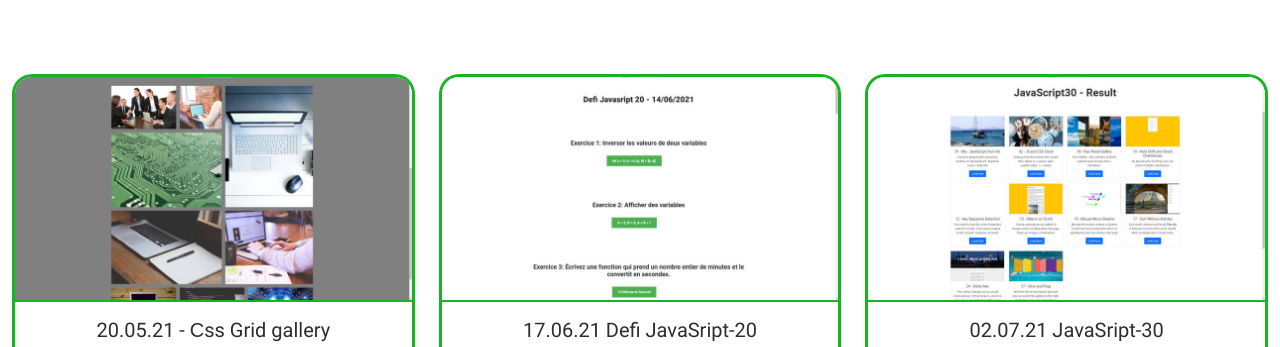
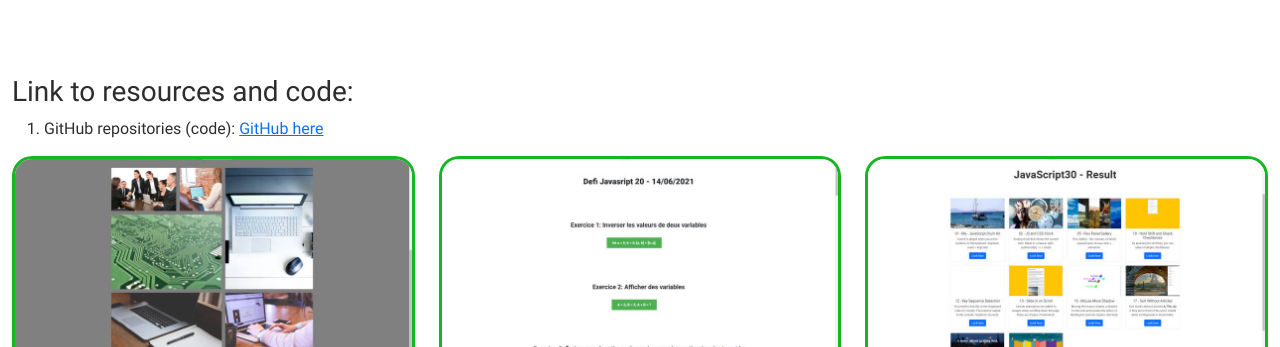
Before and after one commit to danmiles/simplon.co, a plain HTML site: page index.html in a window 1280 px wide. Shown: the part 448-795 px from the top of the page. Drawn offline with nearby package versions, Linux system fonts and the light colour scheme.

Commit message:
Add files via upload

```diff
--- a/index.html
+++ b/index.html
@@ -29,6 +29,12 @@
 	<div class="container-xxl">
 		<section class="all-exercises">
 			<h1 class="main_title animated bounce delay-1s slower">Denis Rusanov - Simplon.co - All exercises</h1>
+			<div class="resources">
+				<h3>Link to resources and code:</h2>
+				<ol>
+					<li>GitHub repositories (code): <a href="https://github.com/danmiles/simplon.co">GitHub here</a> </li>
+				</ol>
+			</div>
 
 			<div class="row">
 				<div class="col-lg-4 col-md-6">
```
